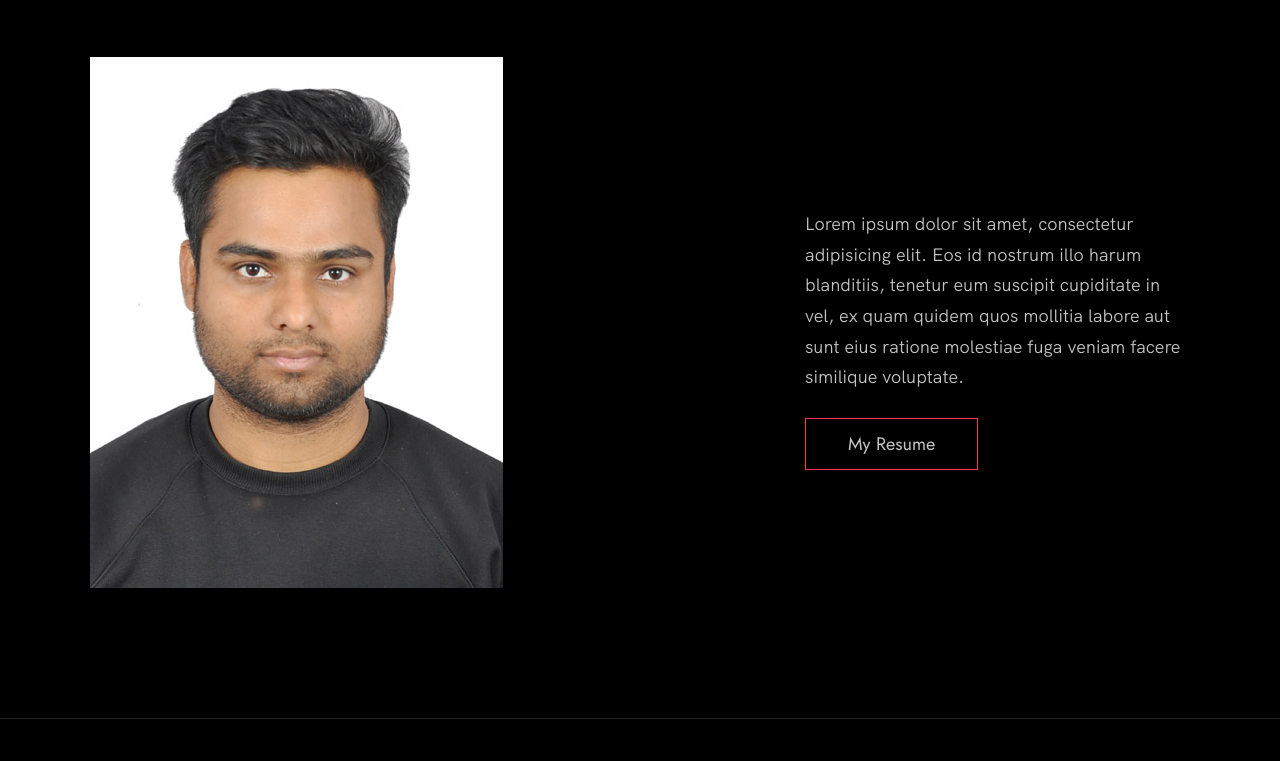
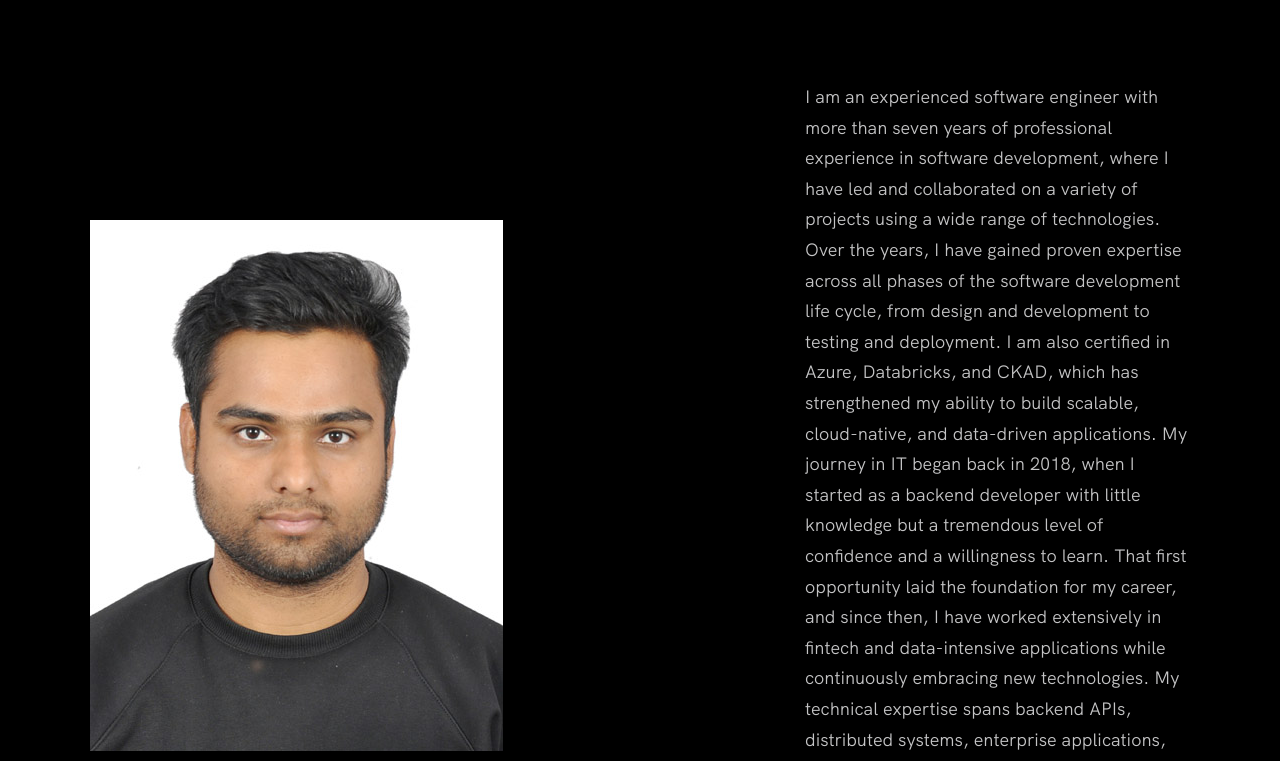
Before and after one commit to DipakNeupane1/my-portfolio, a plain HTML site: page index.html in a window 1280 px wide. Shown: the part 3518-4279 px from the top of the page. Drawn offline with Linux system fonts and the light colour scheme.

Commit message:
about me added.

```diff
--- a/index.html
+++ b/index.html
@@ -185,10 +185,13 @@
           <div class="about__text">
             <!-- Replace the below paragraph with info about yourself -->
             <p>
-              Lorem ipsum dolor sit amet, consectetur adipisicing elit. Eos id
-              nostrum illo harum blanditiis, tenetur eum suscipit cupiditate
-              in vel, ex quam quidem quos mollitia labore aut sunt eius
-              ratione molestiae fuga veniam facere similique voluptate.
+              I am an experienced software engineer with more than seven years of professional experience in software development,
+              where I have led and collaborated on a variety of projects using a wide range of technologies.
+              Over the years, I have gained proven expertise across all phases of the software development life cycle, from design and development to testing and deployment.
+              I am also certified in Azure, Databricks, and CKAD, which has strengthened my ability to build scalable, cloud-native, and data-driven applications.
+              My journey in IT began back in 2018, when I started as a backend developer with little knowledge but a tremendous level of confidence and a willingness to learn.
+              That first opportunity laid the foundation for my career, and since then, I have worked extensively in fintech and data-intensive applications while continuously embracing new technologies.
+              My technical expertise spans backend APIs, distributed systems, enterprise applications, and real-time data solutions, with hands-on experience in frameworks like FastAPI, Uvicorn, Pydantic, and cloud-based platforms.
             </p>
             <!-- Provide a link to your resume -->
             <a href="#" class="btn">My Resume</a>
```
